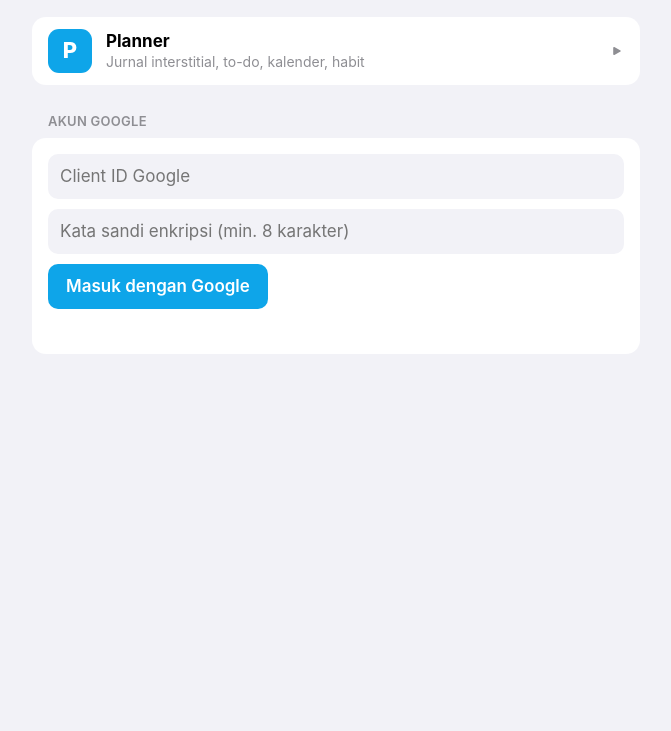
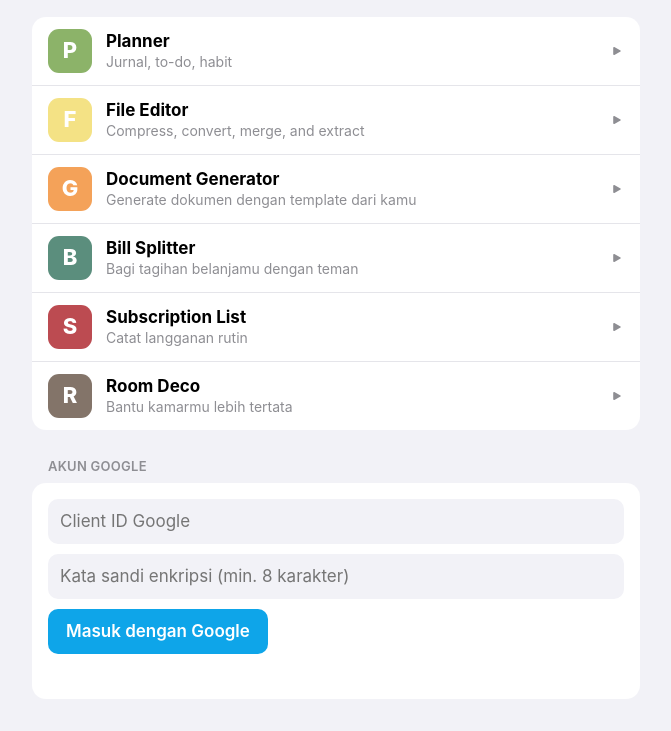
Before and after one commit to rositaanoor/rositaanoor.github.io, a plain HTML site: page index.html in a window 1280 px wide. Shown: the part 105-836 px from the top of the page, without its empty margins (304-975 px from the left). Before the commit the page ends 800 px from the top, so only its background shows below. Drawn offline with Linux system fonts and the light colour scheme.

Commit message:
Modify app entries in the APPS array
Updated app descriptions and colors in the APPS array.

```diff
--- a/index.html
+++ b/index.html
@@ -49,7 +49,12 @@ h2{font-size:13px;font-weight:600;color:var(--mu);text-transform:uppercase;lette
 <script src="./auth.js"></script>
 <script>
 var APPS=[
-  {name:'Planner',desc:'Jurnal interstitial, to-do, kalender, habit',href:'./planner/',color:'#0ea5e9',icon:'P'}
+  {name:'Planner',desc:'Jurnal, to-do, habit',href:'./planner/',color:'#8cb369',icon:'P'},
+  {name:'File Editor',desc:'Compress, convert, merge, and extract',href:'./file-edit/',color:'#f4e285',icon:'F'},
+  {name:'Document Generator',desc:'Generate dokumen dengan template dari kamu',href:'./document-generator/',color:'#f4a259',icon:'G'},
+  {name:'Bill Splitter',desc:'Bagi tagihan belanjamu dengan teman',href:'./receipt/',color:'#5b8e7d',icon:'B'},
+  {name:'Subscription List',desc:'Catat langganan rutin',href:'./subscription/',color:'#bc4b51',icon:'S'},
+  {name:'Room Deco',desc:'Bantu kamarmu lebih tertata',href:'./room-deco/',color:'#837469',icon:'R'}
 ];
 document.getElementById('list').innerHTML=APPS.map(function(a){
   return '<a class="app" href="'+a.href+'"><div class="ic" style="background:'+a.color+'">'+a.icon+'</div><div class="tt"><b>'+a.name+'</b><span>'+a.desc+'</span></div><svg class="go" width="14" height="14" viewBox="0 0 24 24" aria-hidden="true"><path fill="currentColor" d="M7.5 5.2c-.9-.6-2 0-2 1.1v11.4c0 1.1 1.1 1.7 2 1.1L18 12.9c.8-.5.8-1.3 0-1.8z"/></svg></a>';
```
